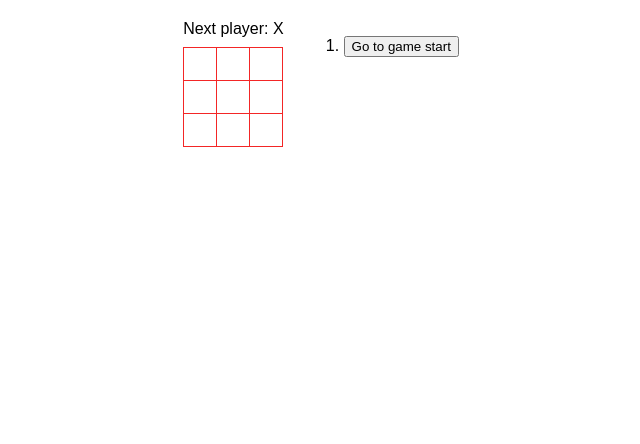
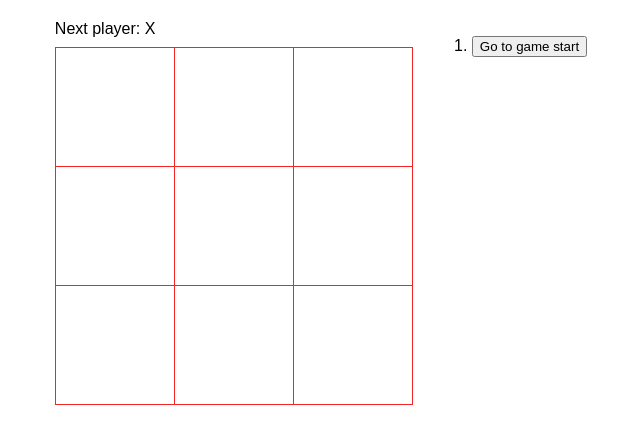
Before and after one commit to LRSORRENTI/reactDevTicTacToe, a React (Create React App) app: page / in a window 1280 px wide. Shown: the top 444 px of the page, without its empty margins (339-979 px from the left). Built offline with nearby package versions, Linux system fonts and the light colour scheme.

Commit message:
changed some more CSS, going to try and add a neon effect

```diff
--- a/src/styles.css
+++ b/src/styles.css
@@ -66,15 +66,15 @@ ul {
   background: #ffffff;
   border: 1px solid #f32626;
   float: left;
-  font-size: 24px;
+  font-size: 30px;
   font-weight: bold;
   line-height: 34px;
-  height: 34px;
+  height: 4em;
+  width: 4em;
   margin-right: -1px;
   margin-top: -1px;
   padding: 0;
   text-align: center;
-  width: 34px;
 }
 
 .board-row:after {
```
